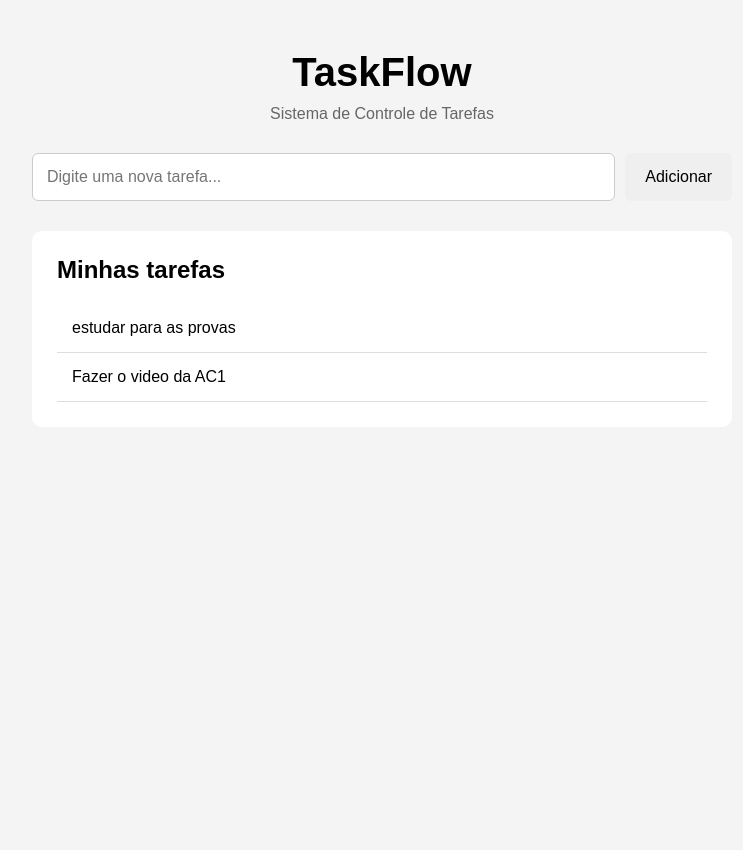
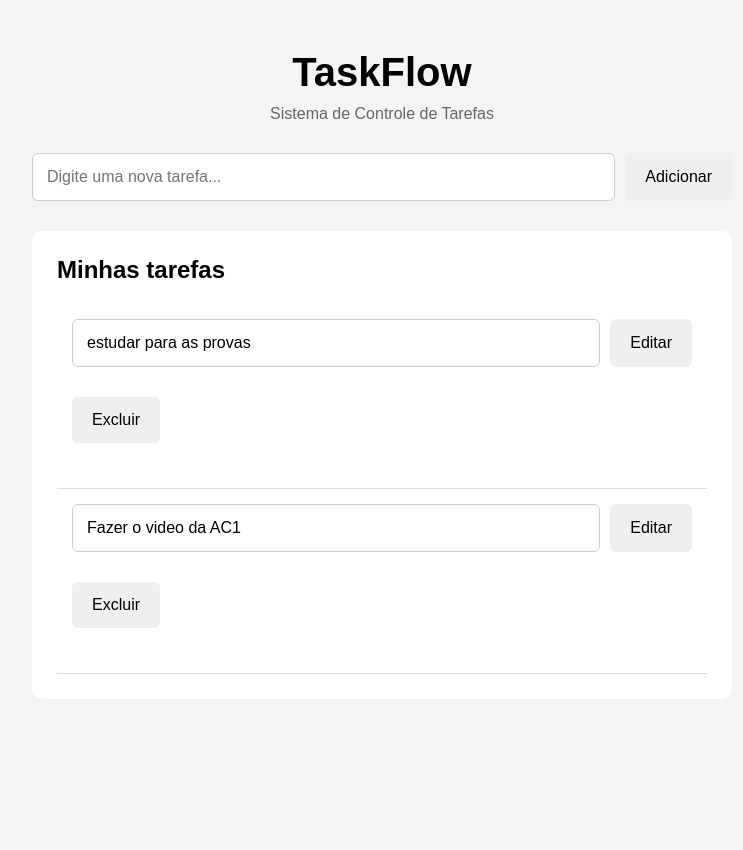
Before and after one commit to HelamaFS/taskflow, a Flask app: page / in a window 1280 px wide. Shown: the whole page, without its empty margins (258-1001 px from the left). Run offline with Flask 3, Linux system fonts and the light colour scheme; data comes from the database, SQL or seed files in the repository; both versions use the stored data as it was after the commit.

Commit message:
Implementa edição e exclusão de tarefas na AC2

```diff
--- a/app.py
+++ b/app.py
@@ -55,6 +55,39 @@ def adicionar():
     return redirect("/")
 
 
+@app.route("/editar/<int:id>", methods=["POST"])
+def editar(id):
+    descricao = request.form["descricao"]
+
+    if descricao.strip():
+        conexao = conectar_banco()
+
+        conexao.execute(
+            "UPDATE tarefas SET descricao = ? WHERE id = ?",
+            (descricao, id)
+        )
+
+        conexao.commit()
+        conexao.close()
+
+    return redirect("/")
+
+
+@app.route("/excluir/<int:id>", methods=["POST"])
+def excluir(id):
+    conexao = conectar_banco()
+
+    conexao.execute(
+        "DELETE FROM tarefas WHERE id = ?",
+        (id,)
+    )
+
+    conexao.commit()
+    conexao.close()
+
+    return redirect("/")
+
+
 if __name__ == "__main__":
     criar_banco()
-app.run(debug=True)
+    app.run(debug=True)
--- a/templates/index.html
+++ b/templates/index.html
@@ -44,7 +44,30 @@
                 {% for tarefa in tarefas %}
 
                     <div class="tarefa">
-                        <span>{{ tarefa["descricao"] }}</span>
+
+                        <form action="/editar/{{ tarefa['id'] }}" method="POST" class="form-editar">
+
+                            <input
+                                type="text"
+                                name="descricao"
+                                value="{{ tarefa['descricao'] }}"
+                                required
+                            >
+
+                            <button type="submit">
+                                Editar
+                            </button>
+
+                        </form>
+
+                        <form action="/excluir/{{ tarefa['id'] }}" method="POST">
+
+                            <button type="submit" class="btn-excluir">
+                                Excluir
+                            </button>
+
+                        </form>
+
                     </div>
 
                 {% endfor %}
```
Also changed, not shown: database.db.
